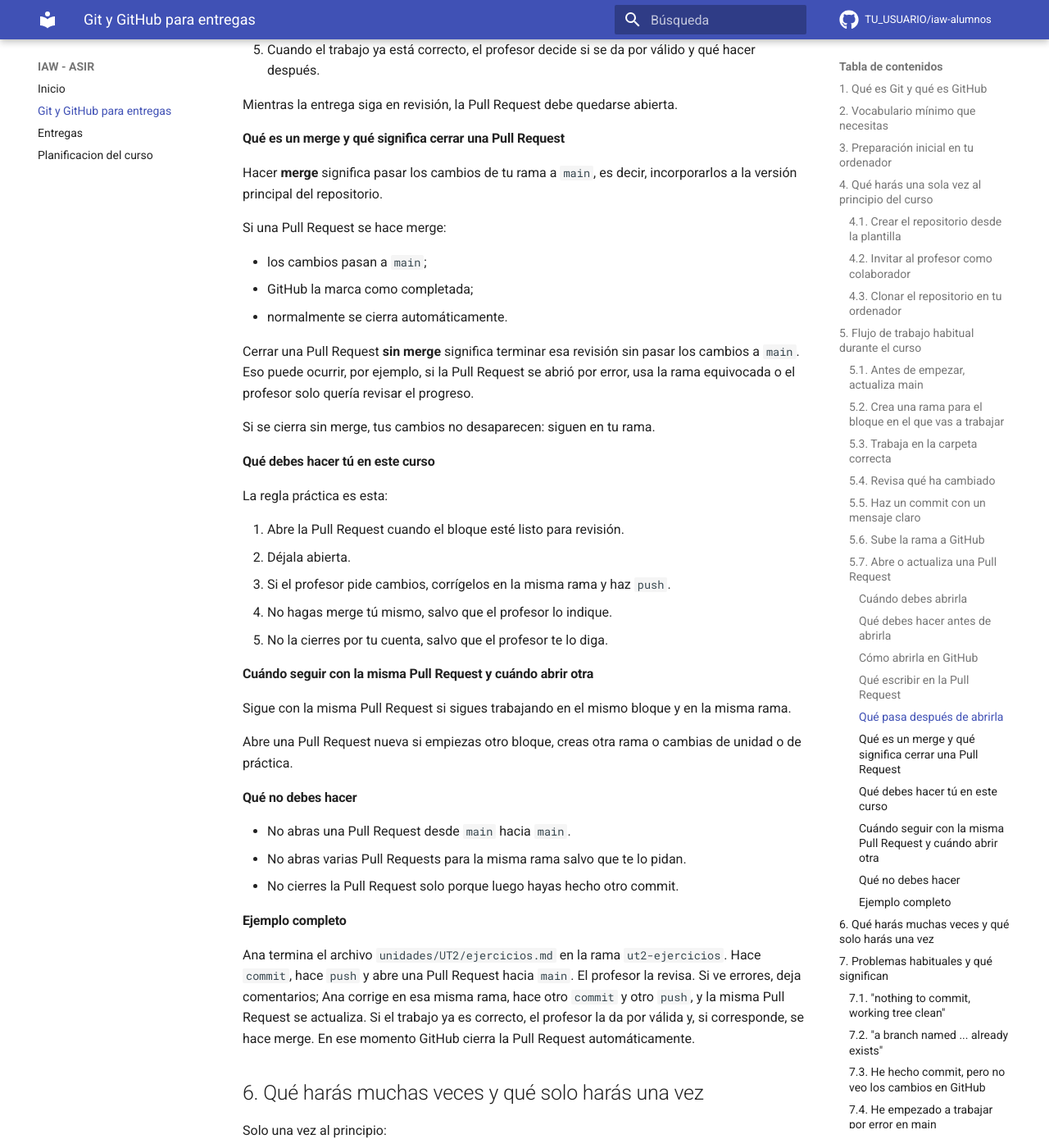
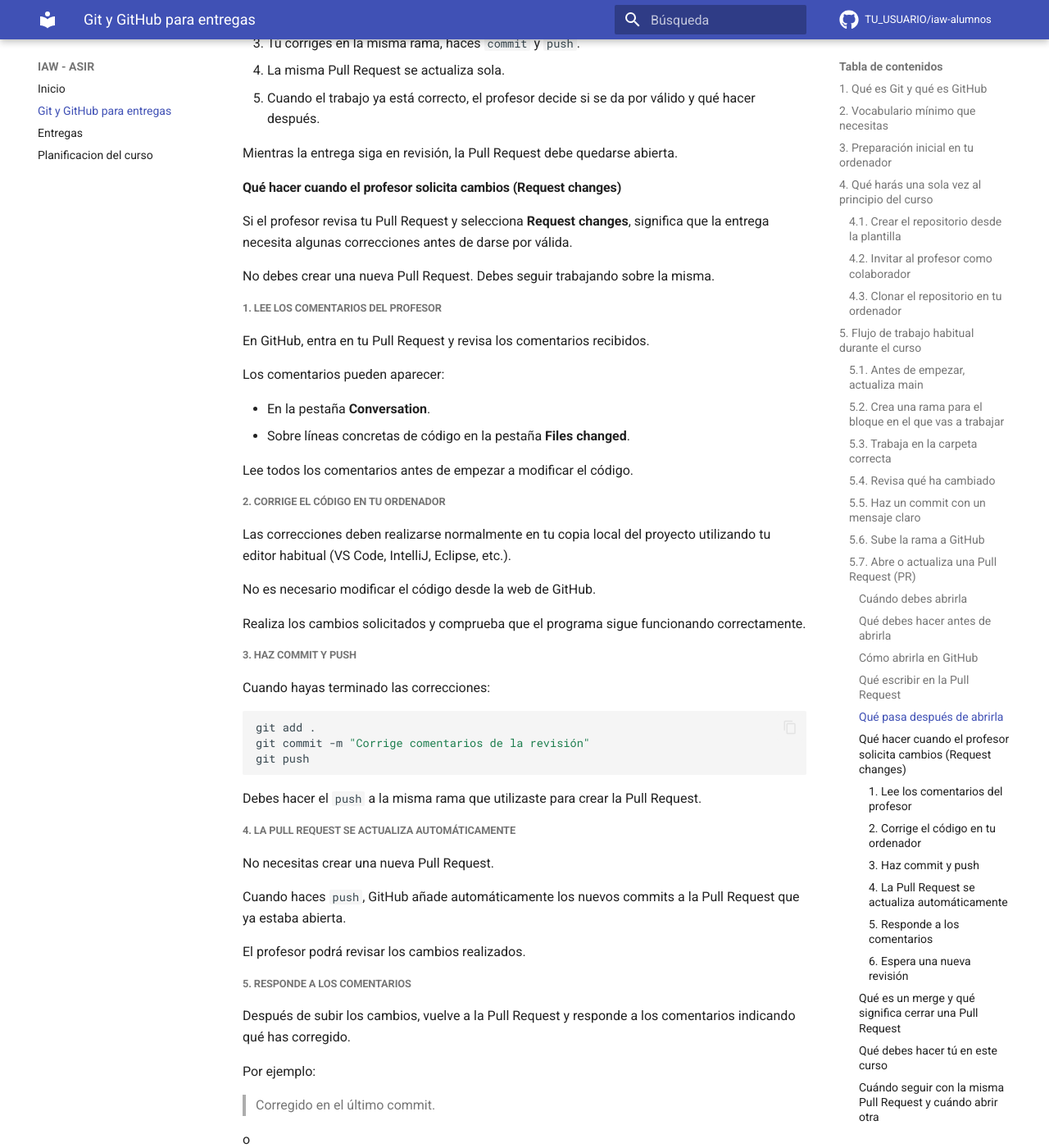
Before and after one commit to victoria-nr/iaw-alumnos, an MkDocs documentation site: the page built from docs/git-github-entregas.md, in a window 1280 px wide and 1400 px high, scrolled down 7017 px. Shown: the whole window at 82% size. Built offline with MkDocs 1.6.1 and Material for MkDocs 9.7.7, drawn with Linux system fonts in a browser that asks for light colours; comment, search, counter and statistics services are not loaded; some of the changed text lies outside the part shown.

Commit message:
Actualizado documentos de entregas con PR y planificación del curso

````diff
--- a/docs/git-github-entregas.md
+++ b/docs/git-github-entregas.md
@@ -202,7 +202,7 @@ Después, normalmente bastará con:
 git push
 ```
 
-### 5.7. Abre o actualiza una Pull Request
+### 5.7. Abre o actualiza una Pull Request (PR)
 
 Una Pull Request es una solicitud de revisión: sirve para decir "Profesor, revisa esta rama antes de incorporarla a `main`".
 
@@ -237,9 +237,10 @@ Si no haces `push`, GitHub no verá tus cambios.
 1. Entra en tu repositorio en GitHub.
 2. Si aparece el aviso **Compare & pull request**, púlsalo.
 3. Si no aparece, entra en **Pull requests** y pulsa **New pull request**.
-4. Revisa que la rama base sea `main` y que la rama de comparación sea tu rama, por ejemplo `ut2-practica-1-presupuesto`.
-5. Comprueba que en la vista previa aparecen los archivos correctos.
-6. Pulsa **Create pull request**.
+4. En la Pull Request → panel derecho → Reviewers → selecciona el usuario de tu profesor. Este paso es muy importante.
+5. Revisa que la rama base sea `main` y que la rama de comparación sea tu rama, por ejemplo `ut2-practica-1-presupuesto`.
+6. Comprueba que en la vista previa aparecen los archivos correctos.
+7. Pulsa **Create pull request**.
 
 #### Qué escribir en la Pull Request
 
@@ -292,11 +293,84 @@ Cuando abres la Pull Request empieza la revisión:
 
 Mientras la entrega siga en revisión, la Pull Request debe quedarse abierta.
 
+
+#### Qué hacer cuando el profesor solicita cambios (Request changes)
+
+Si el profesor revisa tu Pull Request y selecciona **Request changes**, significa que la entrega necesita algunas correcciones antes de darse por válida.
+
+No debes crear una nueva Pull Request. Debes seguir trabajando sobre la misma.
+
+##### 1. Lee los comentarios del profesor
+
+En GitHub, entra en tu Pull Request y revisa los comentarios recibidos.
+
+Los comentarios pueden aparecer:
+
+- En la pestaña **Conversation**.
+- Sobre líneas concretas de código en la pestaña **Files changed**.
+
+Lee todos los comentarios antes de empezar a modificar el código.
+
+##### 2. Corrige el código en tu ordenador
+
+Las correcciones deben realizarse normalmente en tu copia local del proyecto utilizando tu editor habitual (VS Code, IntelliJ, Eclipse, etc.).
+
+No es necesario modificar el código desde la web de GitHub.
+
+Realiza los cambios solicitados y comprueba que el programa sigue funcionando correctamente.
+
+##### 3. Haz commit y push
+
+Cuando hayas terminado las correcciones:
+
+```bash
+git add .
+git commit -m "Corrige comentarios de la revisión"
+git push
+```
+
+Debes hacer el `push` a la misma rama que utilizaste para crear la Pull Request.
+
+##### 4. La Pull Request se actualiza automáticamente
+
+No necesitas crear una nueva Pull Request.
+
+Cuando haces `push`, GitHub añade automáticamente los nuevos commits a la Pull Request que ya estaba abierta.
+
+El profesor podrá revisar los cambios realizados.
+
+##### 5. Responde a los comentarios
+
+Después de subir los cambios, vuelve a la Pull Request y responde a los comentarios indicando qué has corregido.
+
+Por ejemplo:
+
+> Corregido en el último commit.
+
+o
+
+> He modificado el método para controlar el caso indicado en la revisión.
+
+Esto ayuda al profesor a localizar rápidamente las correcciones realizadas.
+
+##### 6. Espera una nueva revisión
+
+El profesor volverá a revisar la misma Pull Request.
+
+Puede ocurrir que:
+
+- La entrega quede aprobada.
+- Se soliciten nuevas correcciones.
+
+En este último caso, simplemente repite el mismo proceso: corregir → commit → push → revisión.
+
+> **Importante:** mientras la entrega esté siendo revisada o corregida, la Pull Request debe permanecer abierta. No cierres la Pull Request ni crees una nueva para la misma entrega.
+
 #### Qué es un merge y qué significa cerrar una Pull Request
 
 Hacer **merge** significa pasar los cambios de tu rama a `main`, es decir, incorporarlos a la versión principal del repositorio.
 
-Si una Pull Request se hace merge:
+Si en una Pull Request se hace merge:
 
 - los cambios pasan a `main`;
 - GitHub la marca como completada;
@@ -330,7 +404,7 @@ Abre una Pull Request nueva si empiezas otro bloque, creas otra rama o cambias d
 
 #### Ejemplo completo
 
-Ana termina el archivo `unidades/UT2/ejercicios.md` en la rama `ut2-ejercicios`. Hace `commit`, hace `push` y abre una Pull Request hacia `main`. El profesor la revisa. Si ve errores, deja comentarios; Ana corrige en esa misma rama, hace otro `commit` y otro `push`, y la misma Pull Request se actualiza. Si el trabajo ya es correcto, el profesor la da por válida y, si corresponde, se hace merge. En ese momento GitHub cierra la Pull Request automáticamente.
+Ana termina el archivo `unidades/UT2/ejercicios.md` en la rama `ut2-ejercicios`. Hace `commit`, hace `push` y abre una Pull Request hacia `main`. El profesor la revisa. Si ve errores, deja comentarios; Ana corrige en esa misma rama, hace otro `commit` y otro `push`, y la misma Pull Request se actualiza. Si el trabajo ya es correcto, el profesor la da por válida y, si corresponde, te pide que hagas  merge. En ese momento GitHub cierra la Pull Request automáticamente.
 
 ## 6. Qué harás muchas veces y qué solo harás una vez
 
````
Also changed, not shown: docs/entregas.md (+4 -3 lines), docs/planificacion.md (+19 -41 lines), docs/assets/images/planificacion_iaw.png (added), 1 other file.
